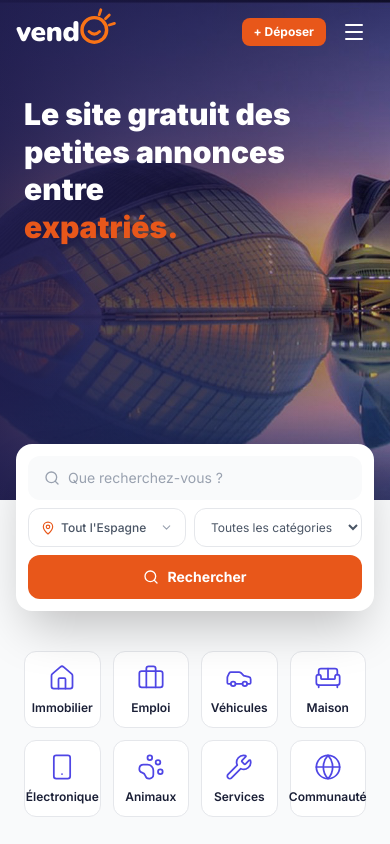
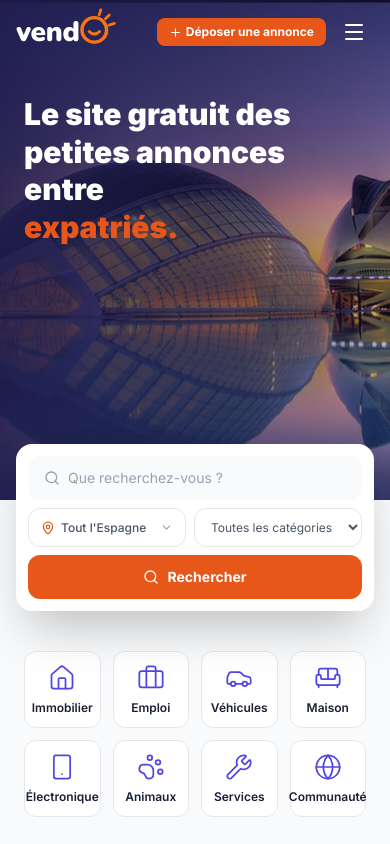
Before and after one commit to GuillaumeBidallier/valencia-expat-market, a Next.js app: page / in a window 390 px wide. Shown: the top 844 px of the page. Built offline with nearby package versions, Linux system fonts and the light colour scheme.

Commit message:
fix: mobile navbar "Déposer une annonce" full text + Plus icon, consistent with desktop
Co-Authored-By: Claude Sonnet 4.6 <noreply@anthropic.com>

```diff
--- a/components/layout/Navbar.tsx
+++ b/components/layout/Navbar.tsx
@@ -1,7 +1,7 @@
 'use client'
 import Link from 'next/link'
 import { useState, useEffect, useRef } from 'react'
-import { Menu, X, ChevronDown } from 'lucide-react'
+import { Menu, X, ChevronDown, Plus } from 'lucide-react'
 import { usePathname } from 'next/navigation'
 import { useAuth } from '@/context/AuthContext'
 import VendoLogo from '@/components/layout/VendoLogo'
@@ -133,8 +133,9 @@ export default function Navbar() {
                 </Link>
                 <Link
                   href="/deposer-annonce"
-                  className="bg-orange-primary text-white px-4 py-2 rounded-lg font-bold text-sm hover:bg-orange-dark transition-colors"
+                  className="flex items-center gap-1.5 bg-orange-primary text-white px-4 py-2 rounded-lg font-bold text-sm hover:bg-orange-dark transition-colors"
                 >
+                  <Plus size={15} />
                   Déposer une annonce
                 </Link>
                 <button
@@ -174,9 +175,10 @@ export default function Navbar() {
           <div className="md:hidden flex items-center gap-2">
             <Link
               href="/deposer-annonce"
-              className="bg-orange-primary text-white px-3 py-1.5 rounded-lg font-bold text-xs hover:bg-orange-dark transition-colors whitespace-nowrap"
+              className="flex items-center gap-1 bg-orange-primary text-white px-3 py-1.5 rounded-lg font-bold text-xs hover:bg-orange-dark transition-colors whitespace-nowrap"
             >
-              + Déposer
+              <Plus size={13} />
+              Déposer une annonce
             </Link>
             <button
               className={`p-2 rounded-lg transition-colors ${transparent ? 'text-white hover:bg-white/10' : 'text-navy hover:bg-gray-100'}`}
```
